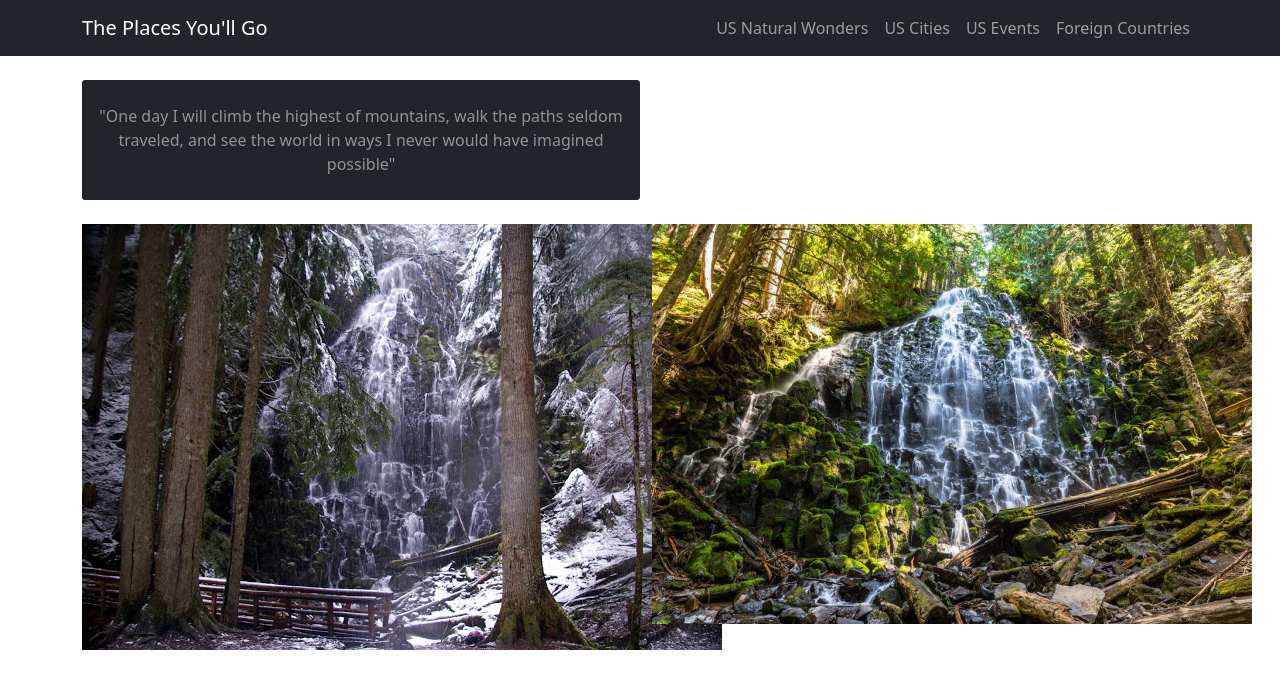
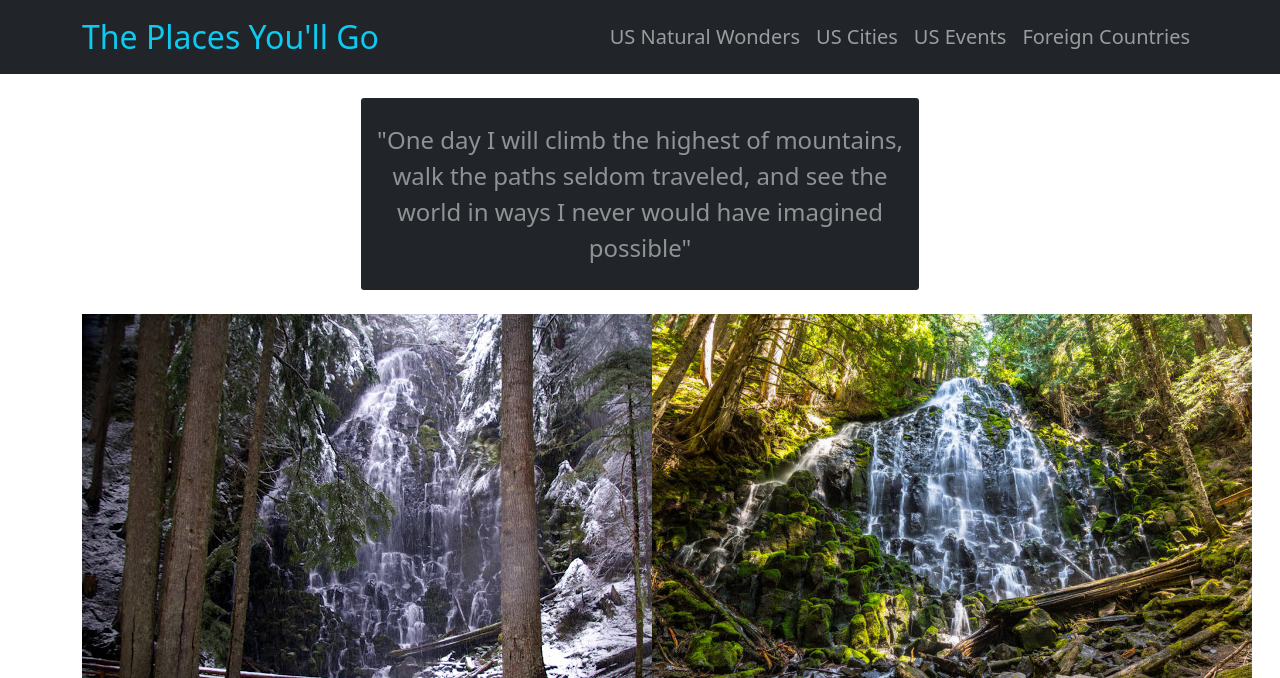
Before and after one commit to ZCroninDev/The-Places-You-ll-Go, a plain HTML site: page index.html in a window 1280 px wide. Shown: the top 678 px of the page. Drawn offline with nearby package versions, Linux system fonts and the light colour scheme.

Commit message:
Edits sytling of header and quote block

```diff
--- a/index.html
+++ b/index.html
@@ -24,7 +24,7 @@
 
     <nav class="navbar navbar-expand-lg bg-dark navbar-dark">
       <div class="container">
-        <a href="#" class="navbar-brand">The Places You'll Go</a>
+        <a href="#" class="navbar-brand fs-2  text-info">The Places You'll Go</a>
           <button
             class="navbar-toggler"
             type="button"
@@ -34,7 +34,7 @@
           </button>
 
         <div class="collapse navbar-collapse" id="navmenu">
-          <ul class ="navbar-nav ms-auto">
+          <ul class ="navbar-nav ms-auto fs-5">
             <li class="nav-item">
               <a href="#nature" class="nav-link">US Natural Wonders</a>
             </li>
@@ -52,11 +52,12 @@
       </div>
     </nav>
 
-    <div class="container">
-          <div class="col-6 my-4 py-4 px-2 text-center text-white-50 bg-dark rounded-1">
-            <quote-block>"One day I will climb the highest of mountains, walk the paths seldom traveled, and see the world in ways I never would have imagined possible"</quote-block>
+    <div class="container text-center">
+          <div class="col-6 my-4 py-4 px-2 mx-auto text-center text-white-50 bg-dark rounded-1">
+            <quote-block class="fs-4">"One day I will climb the highest of mountains, walk the paths seldom traveled, and see the world in ways I never would have imagined possible"</quote-block>
           </div>
-      </div>
+    </div>
+
           <!-- <a href="link.html"
           OnMouseOver="move_in('image1','image_on.gif')"
           OnMouseOut="move_out('image1','image_out.gif')">
```
